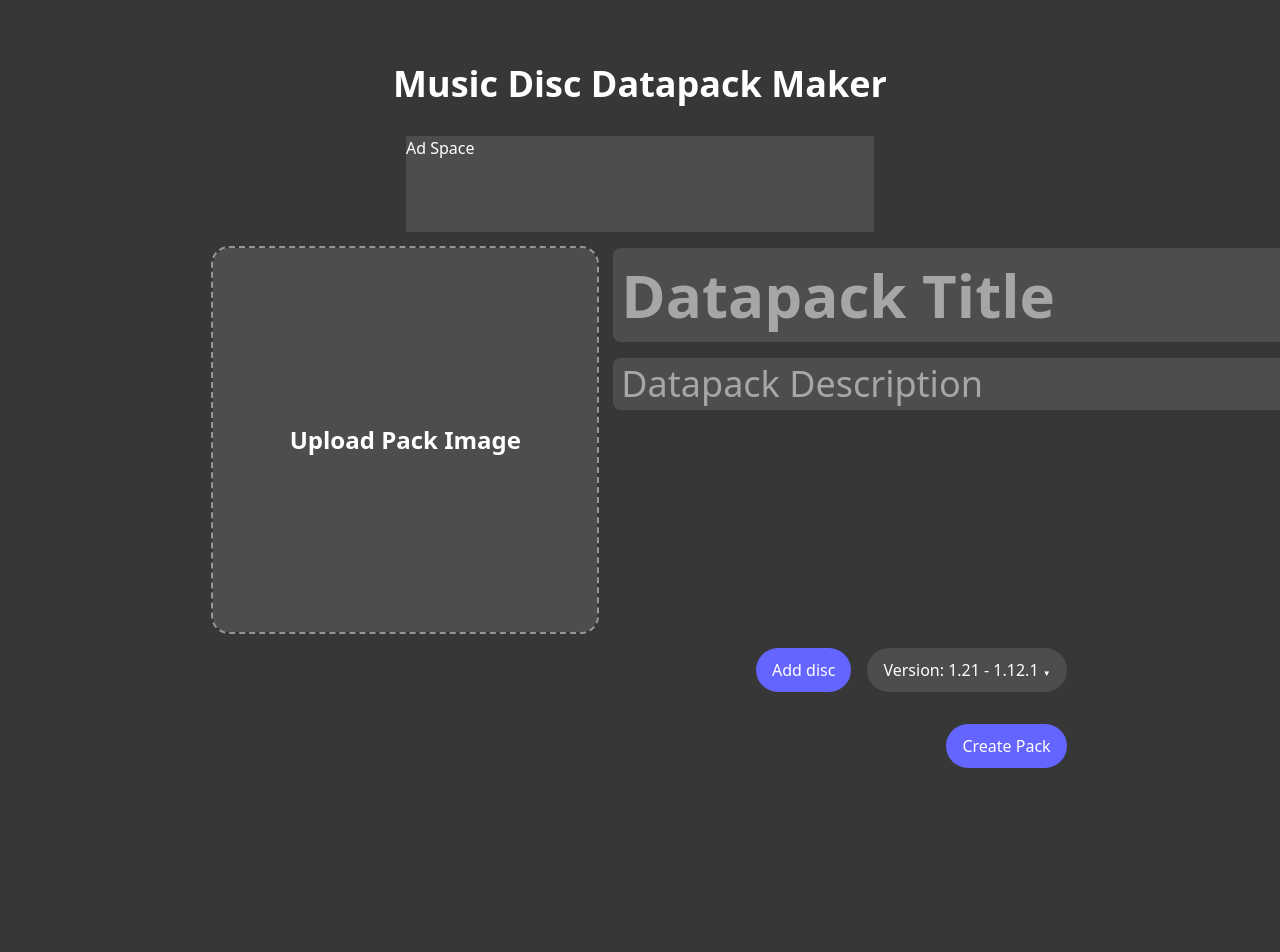
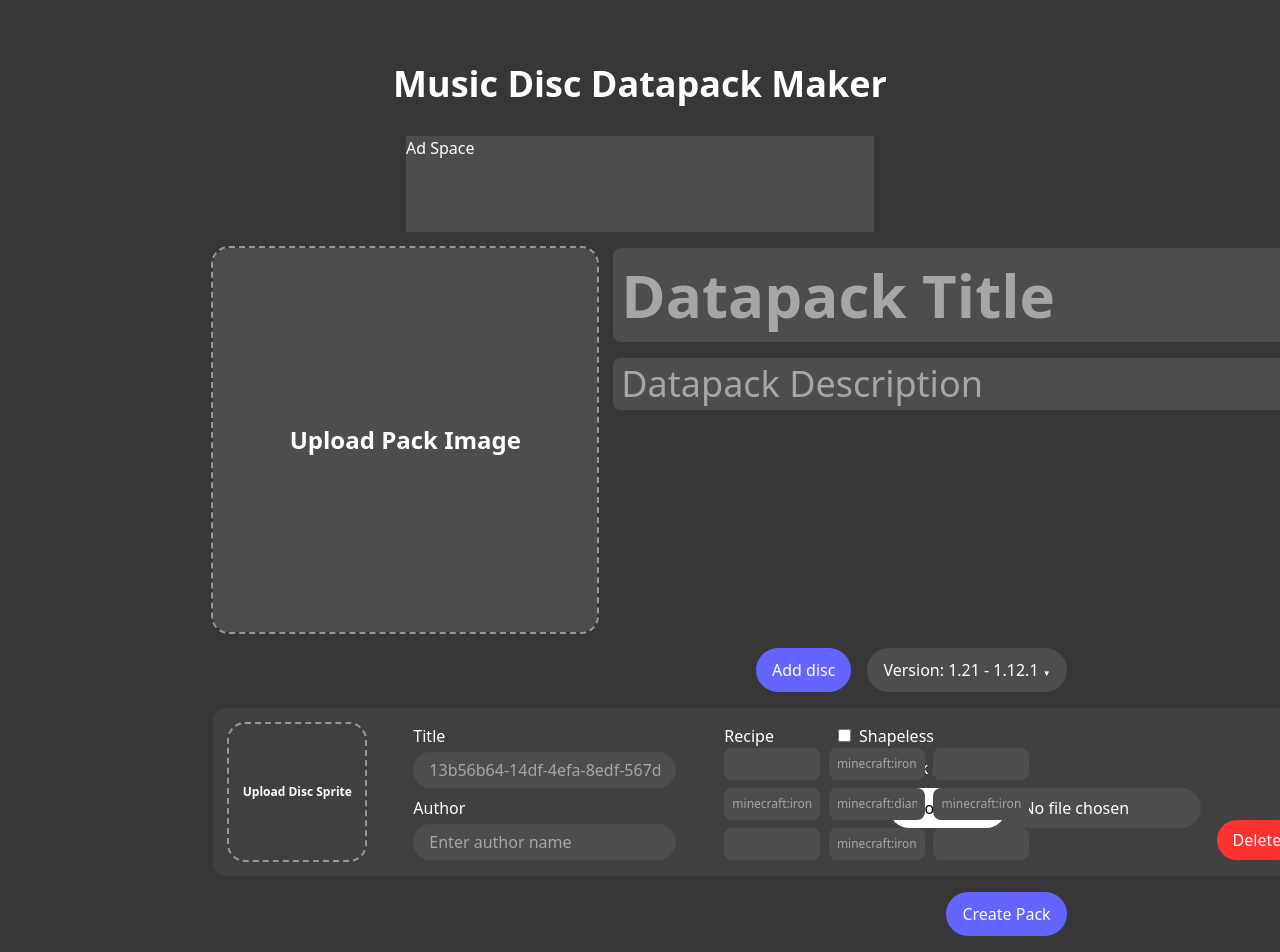
Before and after one commit to tianye-chen/disc-datapack-maker, a React (Vite) app: page / in a window 1280 px wide. Shown: the top 952 px of the page. Built offline with nearby package versions, Linux system fonts and the light colour scheme.

Commit message:
collection

```diff
--- a/src/Components/DiscItem.jsx
+++ b/src/Components/DiscItem.jsx
@@ -3,7 +3,7 @@ import { useEffect, useState } from "react";
 
 export const DiscItem = ({id, signal, onCollect, onRemove}) => {
   const [recipeIsShapeless, setRecipeIsShapeless] = useState(false);
-  const [title, setTitle] = useState("");
+  const [title, setTitle] = useState(id);
   const [author, setAuthor] = useState("");
   const [recipe, setRecipe] = useState([
     "",
@@ -19,9 +19,15 @@ export const DiscItem = ({id, signal, onCollect, onRemove}) => {
   const [trackFile, setTrackFile] = useState(null);
   const [discImage, setDiscImage] = useState(null);
 
+  const handleRecipeChange = (index, value) => {
+    const newRecipe = [...recipe];
+    newRecipe[index] = value;
+    setRecipe(newRecipe);
+  }
+
   useEffect(() => {
     onCollect(
-      crypto.randomUUID(),
+      id,
       {
         title,
         author,
@@ -47,7 +53,7 @@ export const DiscItem = ({id, signal, onCollect, onRemove}) => {
               <input
                 class="mx-2 outline-none"
                 type="text"
-                placeholder="Enter song title"
+                placeholder={id}
                 onChange={(e) => setTitle(e.target.value)}
               ></input>
             </div>
@@ -85,11 +91,7 @@ export const DiscItem = ({id, signal, onCollect, onRemove}) => {
                   class="w-full outline-none"
                   text="text"
                   placeholder={item}
-                  onChange={(e) => {
-                    let newRecipe = [...recipe];
-                    newRecipe[i] = e.target.value;
-                    setRecipe(newRecipe);
-                  }}
+                  onChange={(e) => {handleRecipeChange(i, e.target.value)}}
                 />
               </div>
             ))}
@@ -110,7 +112,7 @@ export const DiscItem = ({id, signal, onCollect, onRemove}) => {
       <div class="flex items-end">
         <div
           class="cursor-pointer rounded-full bg-bad px-4 py-2 hover:bg-bad-hover transition-all duration-300 ease-in-out"
-          onClick={() => onRemove(index)}
+          onClick={() => onRemove(id)}
         >
           Delete
         </div>
--- a/src/Components/Dropdown.jsx
+++ b/src/Components/Dropdown.jsx
@@ -27,9 +27,10 @@ export const Dropdown = ({item, list, setSelectedItem}) => {
       >
         <div class="my-2.5 w-full"></div>
         <div class={`rounded-2xl bg-upload-bg px-3 py-2`}>
-          {list.map((listItem) => {
+          {list.map((listItem, index) => {
             return (
               <div
+                key={index}
                 class="my-1 w-full cursor-pointer rounded-full bg-upload-bg px-4 py-2 text-nowrap text-primary-text transition-all duration-200 ease-in-out hover:bg-primary"
                 onClick={() => onMenuClick(listItem)}
               >
--- a/src/Pages/DiscPackMaker.jsx
+++ b/src/Pages/DiscPackMaker.jsx
@@ -1,8 +1,7 @@
-import { useEffect, useState } from "react"
+import { useCallback, useEffect, useRef, useState } from "react"
 import { DiscItem } from "../Components/DiscItem"
 import { Dropdown } from "../Components/Dropdown"
 import { UploadBox } from "../Components/UploadBox"
-import { add } from "three/tsl"
 
 export const DiscPackMaker = () => {
     const [selectedVersion, setSelectedVersion] = useState("1.21 - 1.12.1")
@@ -10,31 +9,44 @@ export const DiscPackMaker = () => {
     const [packImage, setPackImage] = useState(null)
     const [packTitle, setPackTitle] = useState("")
     const [packDesc, setPackDesc] = useState("")
-    const [nDiscs, setNDiscs] = useState(1)
-    const [customDiscs, setCustomDiscs] = useState([])
+    const [customDiscs, setCustomDiscs] = useState([{id: crypto.randomUUID()}])
     const datapackVersion = ["1.21 - 1.12.1", "1.20.5 - 1.20.6", "1.20.2 - 1.20.4", "1.20 - 1.20.1", "1.19.3 - 1.19.4", "1.19 - 1.19.2"]
+    const isCreatingPack = useRef(false)
 
     const addNewItem = () => {
-        setCustomDiscs(prev => [...prev, 1])
+        setCustomDiscs(prev => [...prev, {id: crypto.randomUUID()}])
     }
 
-    const removeItem = (index) => {
-        setCustomDiscs(prev => prev.filter((v, i) => (i != index)))
-    }
-
-    const handleDiscImageUpload = (file, index) => {
-        const newDiscs = [...customDiscs]
-        newDiscs[index].image = file
-        setCustomDiscs(newDiscs)
+    const removeItem = (id) => {
+        setCustomDiscs(prev => prev.filter((item) => (item.id != id)))
     }
 
     const handleCollect = (id, data) => {
+        setCustomDiscs(prev => {
+            const newDiscs = [...prev]
+            const discIndex = newDiscs.findIndex((item) => item.id === id)
+            if (discIndex !== -1) {
+                newDiscs[discIndex] = {
+                    ...newDiscs[discIndex],
+                    ...data
+                }
+            }
 
+            return newDiscs
+        })
     }
 
     const handleSubmit = () => {
         setCollectionTrigger(prev => prev + 1)
+        isCreatingPack.current = true
     }
+
+    useEffect(() => {
+        if (isCreatingPack.current) {
+            console.log(customDiscs)
+            isCreatingPack.current = false
+        }
+    }, [customDiscs])
 
     return (
         <div class='text-primary-text min-w-screen'>
@@ -96,20 +108,19 @@ export const DiscPackMaker = () => {
                     </div>
 
                     <div class='flex flex-col gap-4 mt-4 min-w-full'>
-                        {customDiscs.map((data, index) => (
+                        {customDiscs.map((disc) => (
                             <DiscItem
+                                key={disc.id}
+                                id={disc.id}
                                 signal={collectionTrigger}
-                                data={data}
-                                index={index}
                                 onRemove={removeItem}
                                 onCollect={handleCollect}
-                                handleDiscImageUpload={handleDiscImageUpload}
                             />
                         ))}
                     </div>
 
-                    <div class="flex justify-end items-end w-full" onClick={handleSubmit}>
-                        <div class="bg-primary px-4 py-2.5 my-4 rounded-full cursor-pointer">
+                    <div class="flex justify-end items-end w-full">
+                        <div class="bg-primary px-4 py-2.5 my-4 rounded-full cursor-pointer" onClick={handleSubmit}>
                             Create Pack
                         </div>
                     </div>
```
